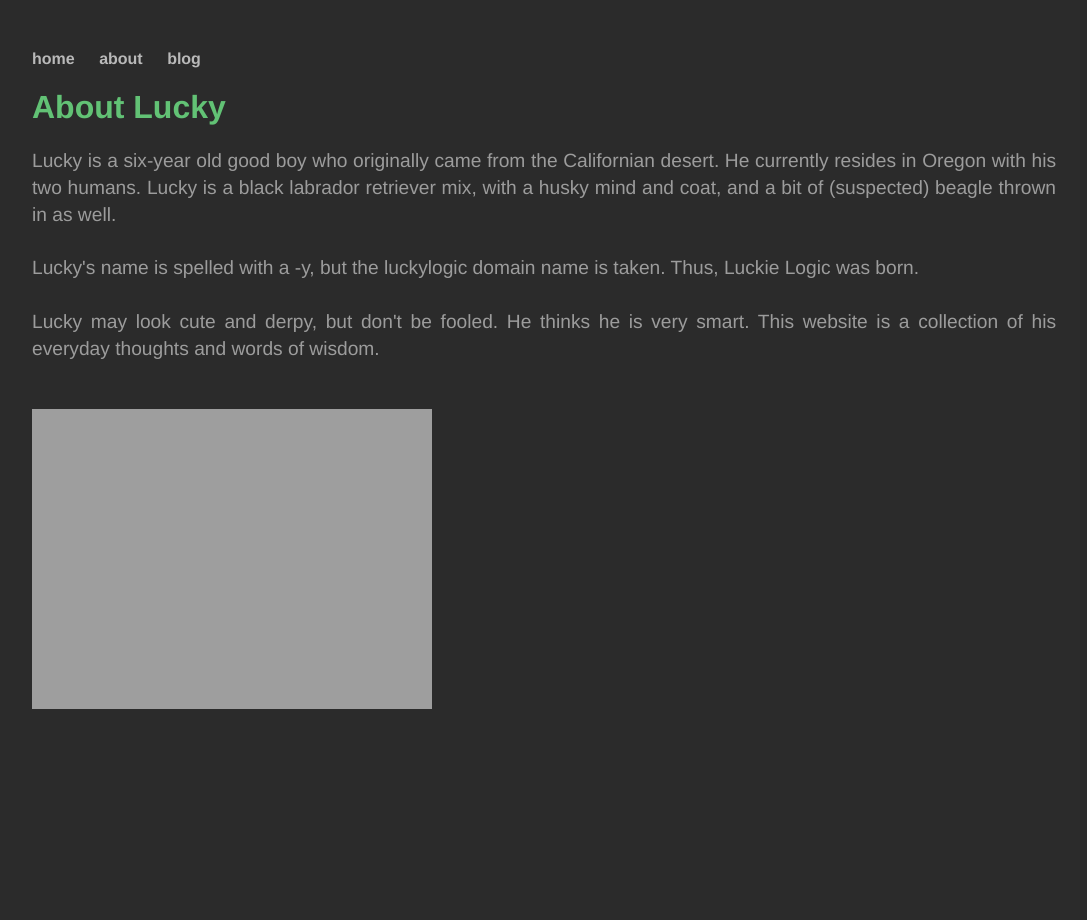
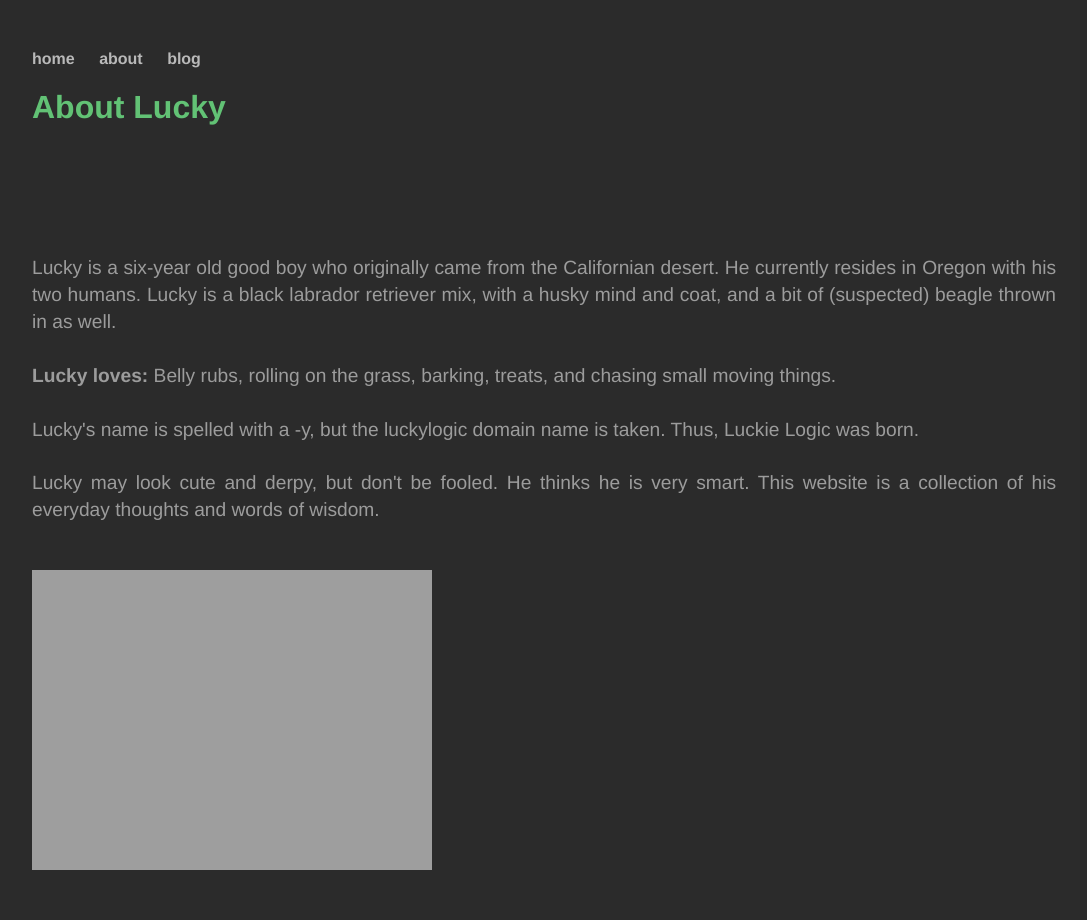
Before and after one commit to luckielogic/luckielogic.github.io, a Jekyll site: the page built from about/index.html, in a window 1280 px wide. Shown: the whole page, without its empty margins (18-1105 px from the left). Built offline with Jekyll 4.4.1, drawn with Linux system fonts in a browser that asks for light colours.

Commit message:
Update index.html

```diff
--- a/about/index.html
+++ b/about/index.html
@@ -4,9 +4,13 @@ title: About Lucky
 ---
 	<h1>{{ page.title }}</h1>
 
-<p class="about">
+<p class="about"><br><br><br><br>
 
 Lucky is a six-year old good boy who originally came from the Californian desert. He currently resides in Oregon with his two humans. Lucky is a black labrador retriever mix, with a husky mind and coat, and a bit of (suspected) beagle thrown in as well.
+<br><br>
+
+	<b>Lucky loves:</b> Belly rubs, rolling on the grass, barking, treats, and chasing small moving things.
+
 <br><br>
 
 Lucky's name is spelled with a -y, but the luckylogic domain name is taken. Thus, Luckie Logic was born.
```
